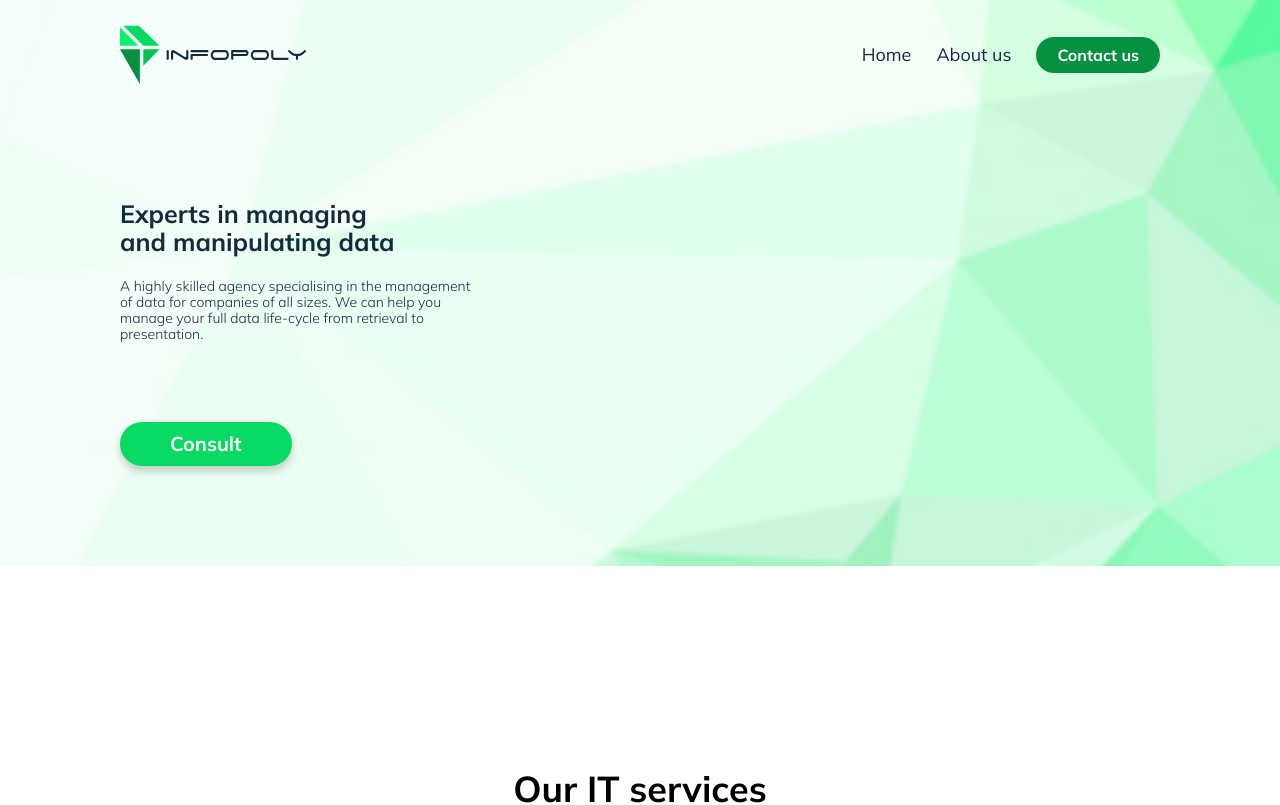
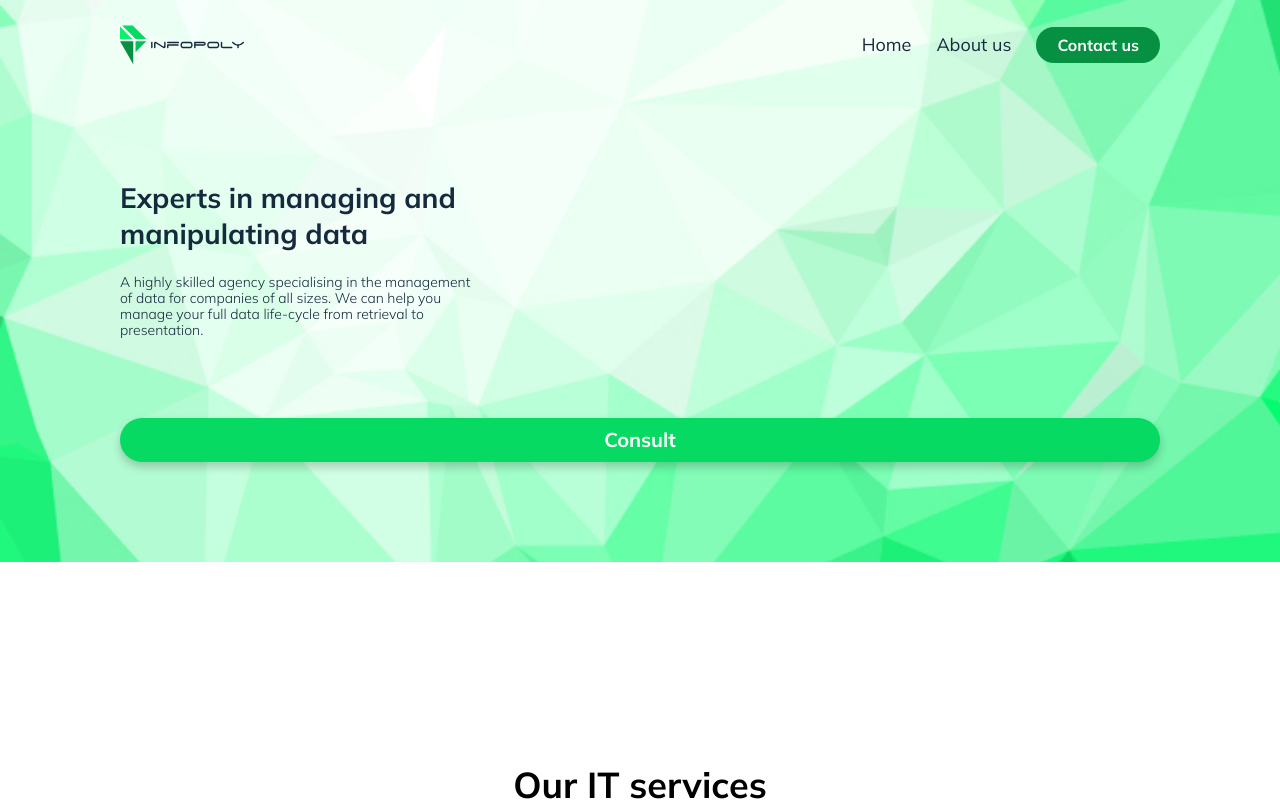
Before and after one commit to KaterynaHruvman/Infopoly, a React (Create React App) app: page / in a window 1280 px wide. Shown: the top 805 px of the page. Built offline with nearby package versions, Linux system fonts and the light colour scheme; no server answers.

Commit message:
add resine styles

```diff
--- a/src/components/Container/Container.module.css
+++ b/src/components/Container/Container.module.css
@@ -16,8 +16,8 @@
 }
 @media (min-width: 768px) {
   .Container {
-    padding-left: 90px;
-    padding-right: 90px;
+    padding-left: 60px;
+    padding-right: 60px;
   }
 }
 
--- a/src/components/Header/Header.module.css
+++ b/src/components/Header/Header.module.css
@@ -6,6 +6,7 @@
   background-repeat: no-repeat;
   background-size: cover;
   padding-bottom: 100px;
+  text-align: center;
 }
 
 .appbar{
@@ -50,13 +51,13 @@
   font-size: 25px;
   line-height: 28px;
   margin-bottom: 22px;
-  max-width: 280px;
+  /* max-width: 300px; */
 }
 
 .description {
   font-size: 14px;
   line-height: 16px;
-  max-width: 355px;
+  /* max-width: 280px; */
 }
 
 .btn:hover {
@@ -72,7 +73,6 @@
 .btnGreen {
   position: relative;
   margin-top: 80px;
-  align-self: flex-start;
   padding: 15px 50px;
   border-radius: 55px;
   background-color: #07DA62;
@@ -145,14 +145,14 @@
   .heading {
     font-size: 27px;
     line-height: 32px;
-    max-width: 310px;
+    /* max-width: 310px; */
     margin-bottom: 25px;
   }
 
   .description {
     font-size: 15px;
     line-height: 18px;
-    max-width: 403px;
+    /* max-width: 403px; */
   }
 
   .btnGreen {
@@ -161,9 +161,8 @@
 }
 
 @media (min-width: 768px) {
-  .logo {
-    height: 60px;
-    margin-right: 60px;
+  .header{
+    background-image: url('../../assets/images/header/infoPoly_main_bg_tablet.jpg');
   }
 
 
@@ -198,206 +197,20 @@
     border-radius: 55px;
     background-color: #059042;
   }
+
+  .infoContainer{
+   text-align: left;
+  }
+
+  .heading {
+    font-size: 28px;
+    line-height: 36px;
+    max-width: 400px;
+  }
+
+  .description {
+    font-size: 14px;
+    line-height: 16px;
+    max-width: 355px;
+  }
 }
-
-
-
-/* @media screen and (max-width: 768px) {
-.container {
-  height: 486px;
-  position: relative;
-  width: 100%
-}
-.background {
-  height: 100%;
-  width: 100%;
-  position: absolute;
-  z-index: -5;
-
-}
-.logo {
-height: 50px;
-width: 155px;
-margin-left: 60px;
-margin-top:40px
-
-
-}
-.topbar{
-  display: flex;
-  justify-content: flex-start;
-}
-.headermenu{
-  display: flex;
-  margin-top: 50px;
-  margin-left: 209px;
-}
-.headermenuNav{
-  margin-left: 0;
-  margin-right: 25px;
-  height: 18px;
-margin-top: 8px;
-font-family: 'Mulish';
-font-size: 18px;
-font-weight: 400;
-line-height: 18px;
-letter-spacing: 0em;
-color: #1F1534;
-}
-.headermenuNav:hover{
-  color: #1F1534;
-  font-weight: 700;
-}
-.headermenuBtn{
-  margin-left: 12.45px;
-  height: 31px;
-width: 114px;
-border-radius: 55px;
-background-color: #059042;
-;
-color: white;
-font-family: 'Mulish';
-font-size: 14px;
-font-weight: 700;
-line-height: 31px;
-letter-spacing: 0em;
-text-align: center;
-}
-
-.infoContainer{
-  display: flex;
-  flex-direction: column;
-  width: 534px;
-  margin-top: 60px;
-  margin-left: 12.5%;
-}
-.text {
-  font-family: "Mulish";
-  font-style: normal;
-  font-weight: 500;
-  font-size: 24px;
-color: #152A3D;
-  line-height: 30.5px;
-  width: 284px;
-  margin: 0;
-}
-.description {
-  margin: 0;
-  margin-top: 10px;
-  margin-bottom: 40px;
-  font-family: 'Mulish';
-font-size: 14px;
-font-weight: 300;
-line-height: 26px;
-letter-spacing: 0em;
-text-align: left;
-color: #152A3D;
-width: 320px;
-}
-
-.infoBtn{
-  height: 46px;
-width: 172px;
-border-radius: 55px;
-background-color: #07DA62;
-font-family: 'Mulish';
-font-size: 14px;
-font-weight: 700;
-line-height:26px;
-letter-spacing: 0em;
-text-align: center;
-color: white;
-}
-
-}
-@media screen and (max-width: 428px) {
-  .background{
-    width: 300%;
-    left: -150%;
-  }
-.logo {
-height: 30px;
-width: 38vw;
-margin-left: 20px;
-margin-top: 25px
-
-
-}
-.headermenu{
-  display: flex;
-  margin-top: 28px;
-  margin-left: 18vw;
-}
-.menuBtn{
-  display: inline;
-  margin-left: 20px;
-  background-color: transparent;
-}
-.headermenuNav{
- display: none;
-}
-.headermenuNav:hover{
-  color: #1F1534;
-  font-weight: 700;
-}
-.headermenuBtn{
-  margin-left: 0;
-  height: 25px;
-width: 30vw;
-border-radius: 55px;
-background-color: #059042;
-color: white;
-font-family: 'Mulish';
-font-size: 12px;
-font-weight: 700;
-line-height: 23px;
-letter-spacing: 0em;
-text-align: center;
-}
-
-.infoContainer{
-  display: flex;
-  flex-direction: column;
-  width: 196px;
-  margin-top: 60px;
-  margin-left: 12.5%;
-}
-.text {
-  font-family: "Mulish";
-  font-style: normal;
-  font-weight: 500;
-  font-size: 16px;
-  color: #152A3D;
-  line-height: 18px;
-  width: 178px;
-  margin: 0;
-}
-.description {
-  margin: 0;
-  margin-top: 22px;
-  margin-bottom: 25px;
-  font-family: 'Mulish';
-font-size: 12px;
-font-weight: 300;
-line-height: 15.5px;
-letter-spacing: 0em;
-text-align: left;
-color: #152A3D;
-width: 196px;
-}
-
-.infoBtn{
-  height: 26px;
-width: 116px;
-border-radius: 55px;
-background-color: #07DA62;
-font-family: 'Mulish';
-font-size: 12px;
-font-weight: 700;
-line-height:26px;
-letter-spacing: 0em;
-text-align: center;
-color: white;
-}
-
-} */
```
Also changed, not shown: src/assets/images/header/infoPoly_main_bg_tablet.jpg (added).
